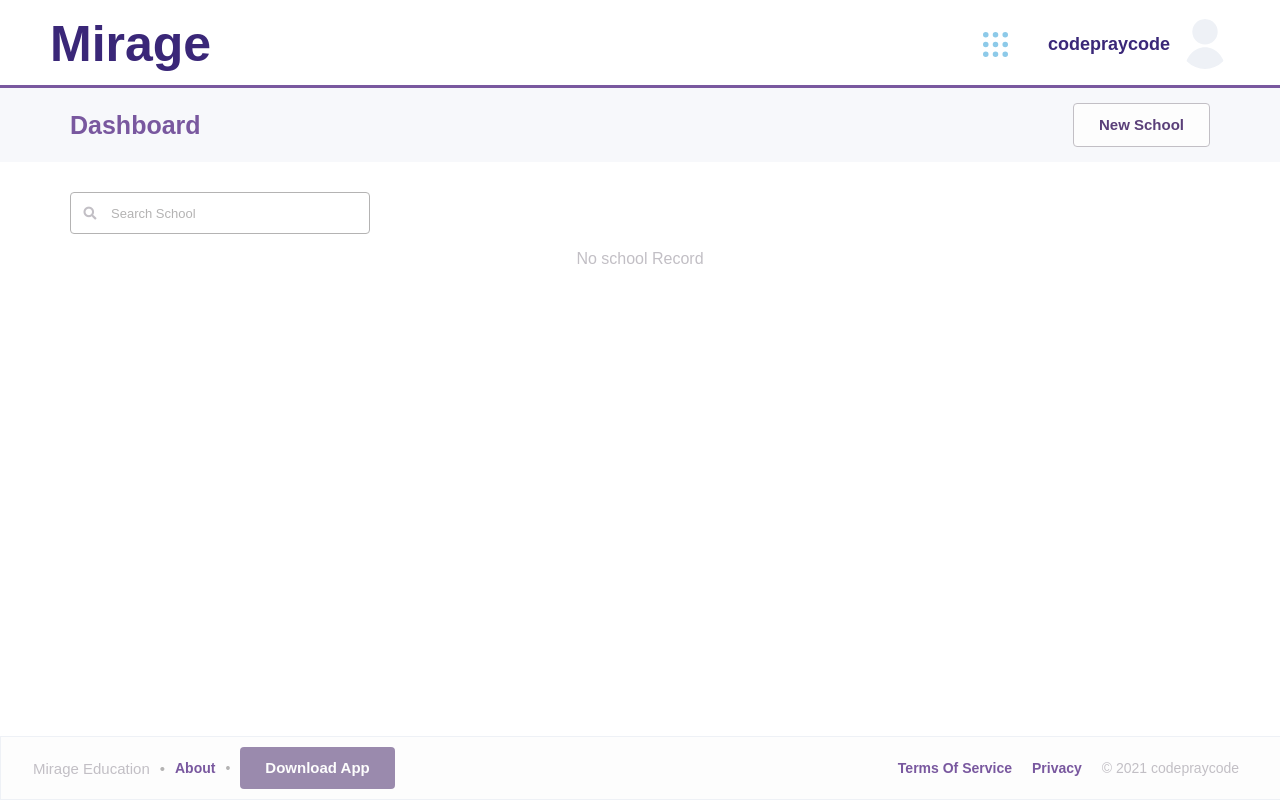
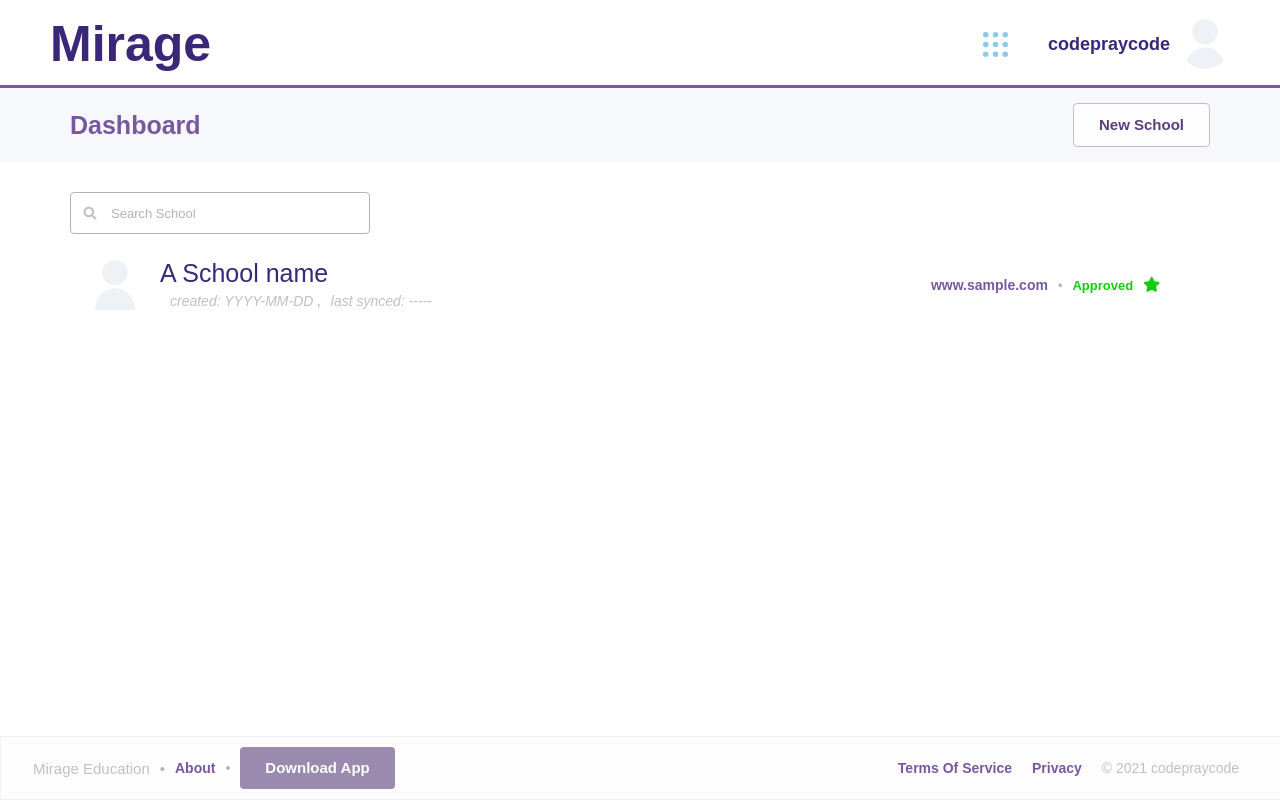
Before and after one commit to codepraycode/mirage_dashboard, a React (Create React App) app: page / in a window 1280 px wide. Built offline with nearby package versions, Linux system fonts and the light colour scheme; a web font is replaced by a local one.

Commit message:
added school component

```diff
--- a/src/Components/Schools/index.jsx
+++ b/src/Components/Schools/index.jsx
@@ -1,17 +1,20 @@
 import React,{useState} from 'react';
+
+// Components
+import SchoolItem from './school_item';
 
 // Widgets
 import {Loading} from '../../widget/Preloaders';
 
 const Schools = ()=>{
-    const [schools, setSchools] = useState([]);
+    const [schools, setSchools] = useState([1]);
     const [loading, setLoading] = useState(false);
 
 
     let template;
 
     if(loading){
-        template = <Loading/>
+        template = <Loading/>;
     }else if(schools.length === 0){
         template = (
             <div className="text-center text-muted">
@@ -21,7 +24,10 @@ const Schools = ()=>{
     }
     else{
         template = (
-            <p>Coming soon</p>
+            <>
+                <SchoolItem/>
+
+            </>
         )
     }
 
--- /dev/null
+++ b/src/Components/Schools/school_item.jsx
@@ -0,0 +1,43 @@
+import React from 'react'
+
+const SchoolItem = () => {
+    return (
+        <div className="listings">
+            <ul className="listings__items" onClick={()=>{}}>
+                <div className="listings__items--item">
+                    <div className="logo" style={{background:`url('/asset/img/avatar.svg') center center no-repeat`}}>
+                        {/* <img src={school.logo} alt={"img"}/> */}
+                    </div>
+                    <div>
+                        <h3>A School name</h3>
+                        <div className="text-muted meta">
+                            <span>
+                                <i>
+                                    created: YYYY-MM-DD
+                                </i>
+                            </span>,
+                            <span className="">
+                                <i>last synced: -----</i>
+                            </span>
+                        </div>
+                    </div>
+                </div>
+
+                <div className="listings__items--item span-dots">
+                    <span className="item text-grey">
+                        <a href="/" target="_blank" rel="noreferrer">www.sample.com</a>
+                    </span>
+                    <span className="item text-success">
+                            <b>
+                                Approved
+                            </b>
+                            <i className="fas fa-star"></i>
+                    </span>
+                </div>
+
+            </ul>
+        </div>
+    )
+}
+
+export default SchoolItem
--- a/src/css/_components.scss
+++ b/src/css/_components.scss
@@ -229,7 +229,7 @@
     }
 }
 
-.listings {
+.listingsr {
     // max-height: 0px;
     // border-width: 1px 0 1px 0;
     // border-style: solid;
--- a/src/css/_custom.scss
+++ b/src/css/_custom.scss
@@ -191,6 +191,87 @@ footer {
     // }
 }
 
+
+/*---------------------*/
+
+
+/*      Listings       */
+
+
+/*---------------------*/
+
+.listings__container {
+    .listings {
+        position: relative;
+        transition: all 0.2s ease-in;
+        cursor: pointer;
+        // background: $light-gray2;
+        margin: 15px 0;
+        // &::after {
+        //     content: "";
+        //     position: absolute;
+        //     width: 100%;
+        //     background: #e2e2e2;
+        //     height: 1px;
+        // }
+        &:hover {
+            // background: $light-gray;
+            background: $light-gray2;
+        }
+        &:last-of-type {
+            margin-bottom: 50px;
+        }
+        &__items {
+            display: flex;
+            align-items: center;
+            justify-content: space-between;
+            padding: 10px 50px 10px 20px;
+            b {
+                font-weight: bold;
+                line-height: 10px;
+            }
+            span {
+                font-size: 13px;
+                font-weight: 300;
+                margin-right: 3px;
+            }
+            h3 {
+                margin: 0;
+                font-weight: 500;
+                font-size: 25px;
+            }
+            i {
+                margin-left: 10px;
+                font-size: 15px;
+                background: transparent;
+            }
+            &--item {
+                display: flex;
+                align-items: center;
+                .logo {
+                    height: 50px;
+                    width: 50px;
+                    background-size: contain;
+                    margin-right: 20px;
+                    img {
+                        width: 100%;
+                    }
+                }
+            }
+        }
+        .meta {
+            display: flex;
+            align-items: center;
+            justify-content: space-around;
+            margin-top: 4px;
+            span,
+            i {
+                font-size: 14px;
+            }
+        }
+    }
+}
+
 .panel {
     padding: 15px;
     border-width: 1px 0;
```
